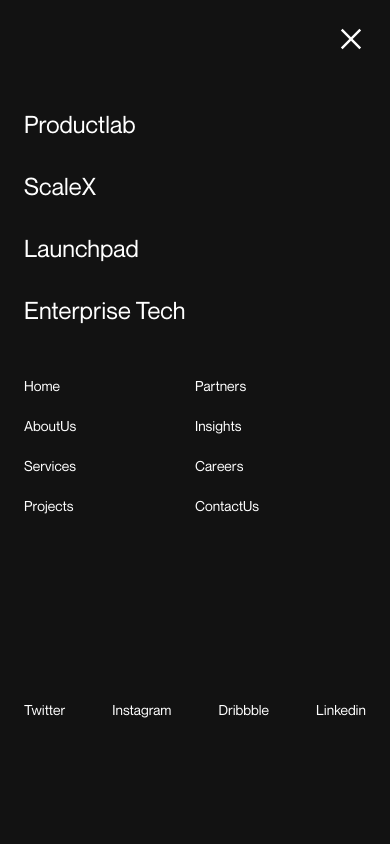
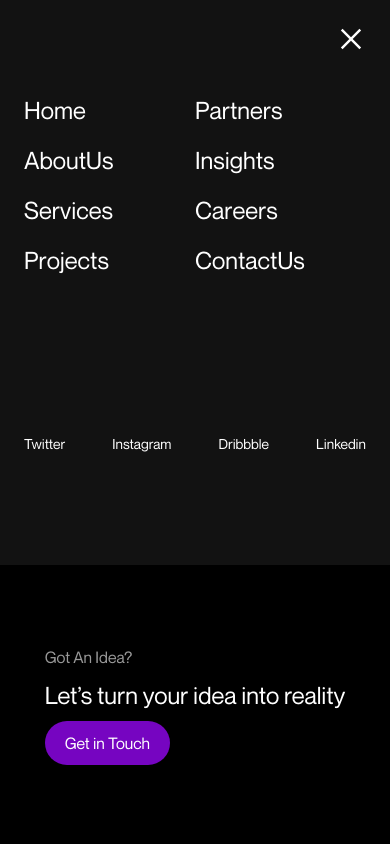
Before and after one commit to procube-cx/procube, a React (Create React App) app: page / in a window 390 px wide. Both pictures are taken after a click on the element 351 px from the left and 39 px from the top of the page. Shown: the top 844 px of the page. Built offline with nearby package versions, Linux system fonts and the light colour scheme.

Commit message:
content changed

```diff
--- a/src/component/hero/Landing1.js
+++ b/src/component/hero/Landing1.js
@@ -37,12 +37,10 @@ const Landing1 = () => {
           <div className='line h-16 lg:h-[90px] xl:h-28 hidden md:flex'>
             <span> Digital Ecosystem</span>
           </div>
-          <div className='md:hidden'>
-            <span>Crafting Your</span>
-            <span> Digital Experience</span>
-            <span> with Technology,</span>
-            <span> Design & Marketing</span>
-            <span> Magic!</span>
+          <div className='md:hidden leading-tight'>
+            <span>Building Your</span><br/>
+            <span>Future-Proof</span><br/>
+            <span>Digital Ecosystem</span>
           </div>
         </div>
         <div className="md:ml-auto md:mt-auto hidden md:flex">
--- a/src/component/hero/Navbar.js
+++ b/src/component/hero/Navbar.js
@@ -141,7 +141,7 @@ const Navbar = () => {
 
 
     return (
-        <div className={`fixed w-full z-40 ${isMenuOpen && 'relative md:fixed'}`} >
+        <div className={`fixed w-full z-40 ${isMenuOpen && 'fixed'}`} >
             {/* Header section */}
             {/* Hamburger menu */}
             <div className="flex items-center justify-between md:mx-6 px-6 md:px-12 md:my-3 py-4 rounded-b-xl md:rounded-2xl md:py-4 purplegradient">
@@ -158,15 +158,15 @@ const Navbar = () => {
             </div>
             {/* Mobile view menu */}
             <div className={`absolute w-full ${isMenuOpen ? 'top-0' : 'hidden'}`} >
-                <div className='grid grid-cols-5'>
+                <div className='grid grid-cols-7'>
                     <motion.div
                         initial={isMobile ? isMenuOpen ? { opacity: 1, y: 0 } : { opacity: 1, y: "-100vh" } : isMenuOpen ? { opacity: 1, y: -100 } : { opacity: 1, y: "-150vh" }}
                         animate={isMobile ? isMenuOpen ? { opacity: 1, y: 0 } : { opacity: 1, y: "-150vh" } : isMenuOpen ? { opacity: 1, y: 0 } : { opacity: 1, y: "-150vh" }}
                         transition={isMobile ? isMenuOpen ? { duration: 1, delay: 0 } : { duration: 0.5 } : isMenuOpen ? { duration: 1, delay: 0 } : { duration: 0.5, delay: 0 }}
-                        className='col-span-5 md:col-span-3 h-screen flex flex-col justify-around bg-[#121212] px-6 md:px-24'>
+                        className='col-span-7 md:col-span-4 h-[67vh] md:h-screen flex flex-col justify-around bg-[#121212] px-6 md:px-24'>
                         <div className='hidden md:block'></div>
-                        <div className=' grid grid-cols-2 md:grid-cols-4 font-normal py-8 gap-y-10 items-center'>
-                            <div className='flex flex-col col-span-2 gap-5 md:gap-8'>
+                        <div className=' grid grid-cols-2 md:grid-cols-2 font-normal py-8 gap-y-10 items-center'>
+                            {/* <div className='flex flex-col col-span-2 gap-5 md:gap-8'>
                                 {data.option1.map((item, index) => (
                                     <a key={index} href={item.links} className='text-2xl md:text-4xl'
                                         onMouseEnter={() => handleHover(index)}
@@ -184,10 +184,10 @@ const Navbar = () => {
 
                                     </a>
                                 ))}
-                            </div>
+                            </div> */}
                             <div className='flex flex-col col-span-1 gap-5 md:gap-8'>
                                 {data.option2.map((item, index) => (
-                                    <a key={index} href={item.links} className='text-sm md:text-xl'>
+                                    <a key={index} href={item.links} className='text-2xl md:text-[40px] leading-tight'>
                                         <Button>
                                             {item.title}
                                         </Button>
@@ -196,7 +196,7 @@ const Navbar = () => {
                             </div>
                             <div className='flex flex-col col-span-1 gap-5 md:gap-8'>
                                 {data.option3.map((item, index) => (
-                                    <a key={index} href={item.links} className='text-sm md:text-xl'>
+                                    <a key={index} href={item.links} className='text-2xl md:text-[40px] leading-tight'>
                                         <Button>
                                             {item.title}
                                         </Button>
@@ -214,7 +214,7 @@ const Navbar = () => {
                         initial={isMobile ? isMenuOpen ? { opacity: 1, y: 0 } : { opacity: 1, y: "-100vh" } : isMenuOpen ? { opacity: 1, y: "-100vh" } : { opacity: 1, y: "-100vh" }}
                         animate={isMobile ? isMenuOpen ? { opacity: 1, y: 0 } : { opacity: 1, y: "-150vh" } : isMenuOpen ? { opacity: 1, y: 0 } : { opacity: 1, y: "-150vh" }}
                         transition={isMobile ? isMenuOpen ? { duration: 1, delay: 0 } : { duration: 0.5 } : isMenuOpen ? { duration: 0.5, delay: 0 } : { duration: 0.5, delay: 0 }}
-                        className='col-span-5 md:col-span-2 h-full flex items-center justify-center bg-black py-14 px-6 md:px-24'
+                        className='col-span-7 md:col-span-3 h-[33vh] md:h-full flex items-center justify-center bg-black py-14 px-6 md:px-24'
                         ref={ref}
                     >
                         <div className='flex flex-col gap-y-[10px]'>
--- a/src/component/hero/Navbar2.js
+++ b/src/component/hero/Navbar2.js
@@ -140,7 +140,7 @@ const Navbar = () => {
 
 
     return (
-        <div className={`absolute w-full z-40 ${isMenuOpen && 'md:fixed'}`} >
+        <div className={` w-full z-40 ${isMenuOpen ? 'fixed' : 'absolute'}`} >
             {/* Header section */}
             {/* Hamburger menu */}
             <div className="flex items-center justify-between px-6 md:px-24 py-6 md:py-12">
@@ -148,7 +148,9 @@ const Navbar = () => {
                 <div className="items-center hidden md:flex cursor-pointer">
                     <a href='/contact' className="px-5 py-2 rounded-full border border-1 border-white flex flex-row items-center gap-[2px]">
                         <GoDotFill className="text-white w-7 h-7" />
-                        <p className="font-medium text-xl">Contact Us</p>
+                        <p className="font-medium text-xl">
+                            <Button>Contact&nbsp;Us</Button>
+                        </p>
                     </a>
                 </div>
                 {/* Logo */}
@@ -156,7 +158,7 @@ const Navbar = () => {
                     <img src={logo} alt='logo' className=' w-32' />
                 </div>
                 {/* Navigation links */}
-                <div className="hidden md:flex gap-16 font-medium text-xl">
+                {/* <div className="hidden md:flex gap-16 font-medium text-xl">
                     {data.option1.map((item, index) => (
                         <motion.a href={item.links}
                             className={'text-white'}
@@ -168,7 +170,7 @@ const Navbar = () => {
                         </motion.a>
                     ))
                     }
-                </div>
+                </div> */}
                 {/* Hamburger menu icon */}
                 <div className={`text-white font-medium text-3xl flex cursor-pointer z-30 `} onClick={toggleMenu}>
                     {isMenuOpen ? <AiOutlineClose /> : <RxHamburgerMenu />}
@@ -176,15 +178,15 @@ const Navbar = () => {
             </div>
             {/* Mobile view menu */}
             <div className={`absolute w-full ${isMenuOpen ? 'top-0' : 'hidden'}`} >
-                <div className='grid grid-cols-5'>
+                <div className='grid grid-cols-7'>
                     <motion.div
                         initial={isMobile ? isMenuOpen ? { opacity: 1, y: 0 } : { opacity: 1, y: "-100vh" } : isMenuOpen ? { opacity: 1, y: -100 } : { opacity: 1, y: "-150vh" }}
                         animate={isMobile ? isMenuOpen ? { opacity: 1, y: 0 } : { opacity: 1, y: "-150vh" } : isMenuOpen ? { opacity: 1, y: 0 } : { opacity: 1, y: "-150vh" }}
                         transition={isMobile ? isMenuOpen ? { duration: 1, delay: 0 } : { duration: 0.5 } : isMenuOpen ? { duration: 1, delay: 0 } : { duration: 0.5, delay: 0 }}
-                        className='col-span-5 md:col-span-3 h-screen flex flex-col justify-around bg-[#121212] px-6 md:px-24'>
+                        className='col-span-7 md:col-span-4 h-[67vh] md:h-screen flex flex-col justify-around bg-[#121212] px-6 md:px-24'>
                         <div className='hidden md:block'></div>
-                        <div className=' grid grid-cols-2 md:grid-cols-4 font-normal py-8 gap-y-10 items-center'>
-                            <div className='flex flex-col col-span-2 gap-5 md:gap-8'>
+                        <div className=' grid grid-cols-2 md:grid-cols-2 font-normal py-8 gap-y-10 items-center'>
+                            {/* <div className='flex flex-col col-span-2 gap-5 md:gap-8'>
                                 {data.option1.map((item, index) => (
                                     <a key={index} href={item.links} className='text-2xl md:text-4xl'
                                         onMouseEnter={() => handleHover(index)}
@@ -202,10 +204,10 @@ const Navbar = () => {
 
                                     </a>
                                 ))}
-                            </div>
+                            </div> */}
                             <div className='flex flex-col col-span-1 gap-5 md:gap-8'>
                                 {data.option2.map((item, index) => (
-                                    <a key={index} href={item.links} className='text-sm md:text-xl'>
+                                    <a key={index} href={item.links} className='text-2xl md:text-[40px] leading-tight'>
                                         <Button>
                                             {item.title}
                                         </Button>
@@ -214,7 +216,7 @@ const Navbar = () => {
                             </div>
                             <div className='flex flex-col col-span-1 gap-5 md:gap-8'>
                                 {data.option3.map((item, index) => (
-                                    <a key={index} href={item.links} className='text-sm md:text-xl'>
+                                    <a key={index} href={item.links} className='text-2xl md:text-[40px] leading-tight'>
                                         <Button>
                                             {item.title}
                                         </Button>
@@ -232,7 +234,7 @@ const Navbar = () => {
                         initial={isMobile ? isMenuOpen ? { opacity: 1, y: 0 } : { opacity: 1, y: "-100vh" } : isMenuOpen ? { opacity: 1, y: "-100vh" } : { opacity: 1, y: "-100vh" }}
                         animate={isMobile ? isMenuOpen ? { opacity: 1, y: 0 } : { opacity: 1, y: "-150vh" } : isMenuOpen ? { opacity: 1, y: 0 } : { opacity: 1, y: "-150vh" }}
                         transition={isMobile ? isMenuOpen ? { duration: 1, delay: 0 } : { duration: 0.5 } : isMenuOpen ? { duration: 0.5, delay: 0 } : { duration: 0.5, delay: 0 }}
-                        className='col-span-5 md:col-span-2 h-full flex items-center justify-center bg-black py-14 px-6 md:px-24'
+                        className='col-span-7 md:col-span-3 h-[33vh] md:h-full flex items-center justify-center bg-black py-14 px-6 md:px-24'
                         ref={ref}
                     >
                         <div className='flex flex-col gap-y-[10px]'>
```
